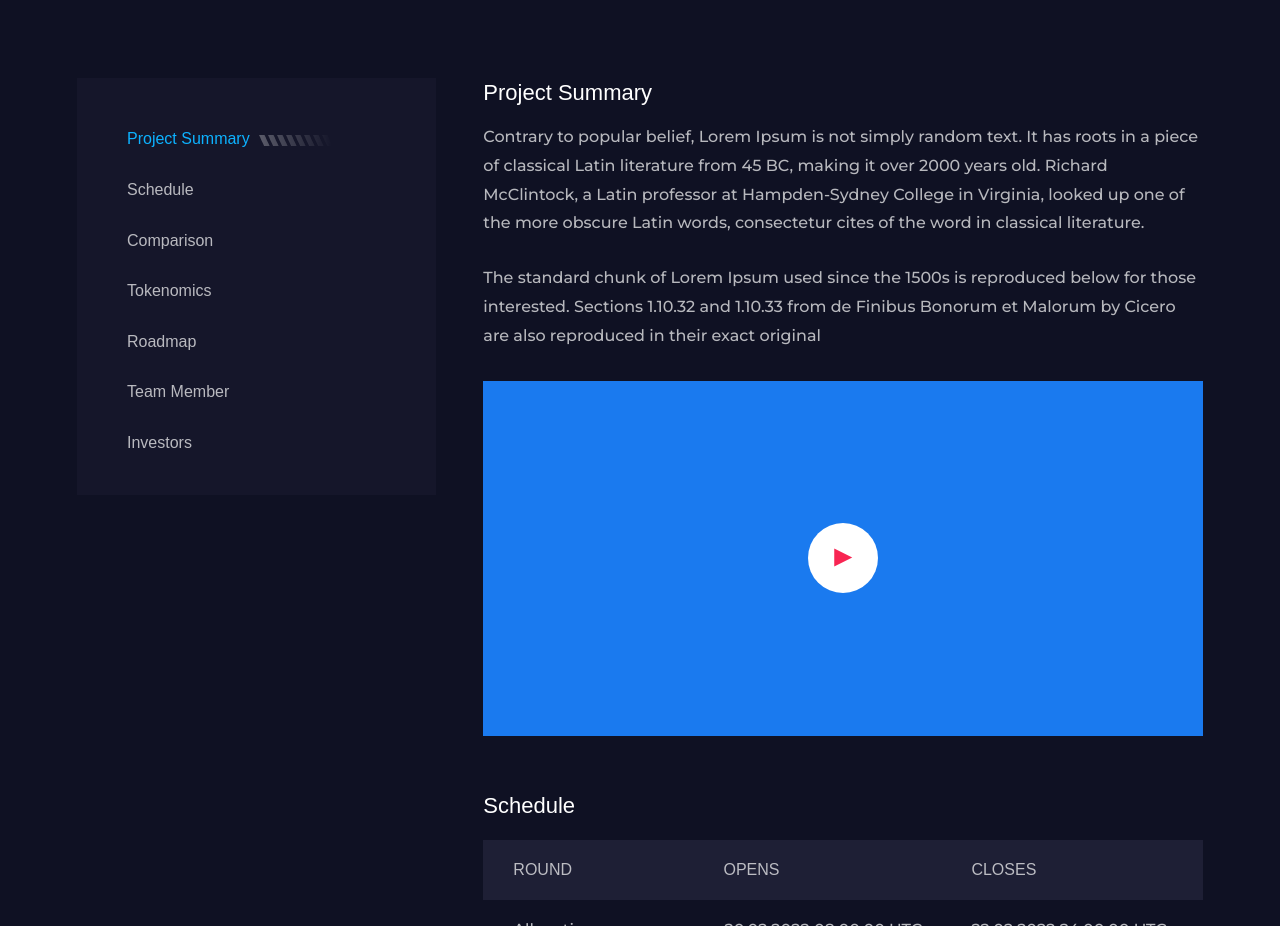
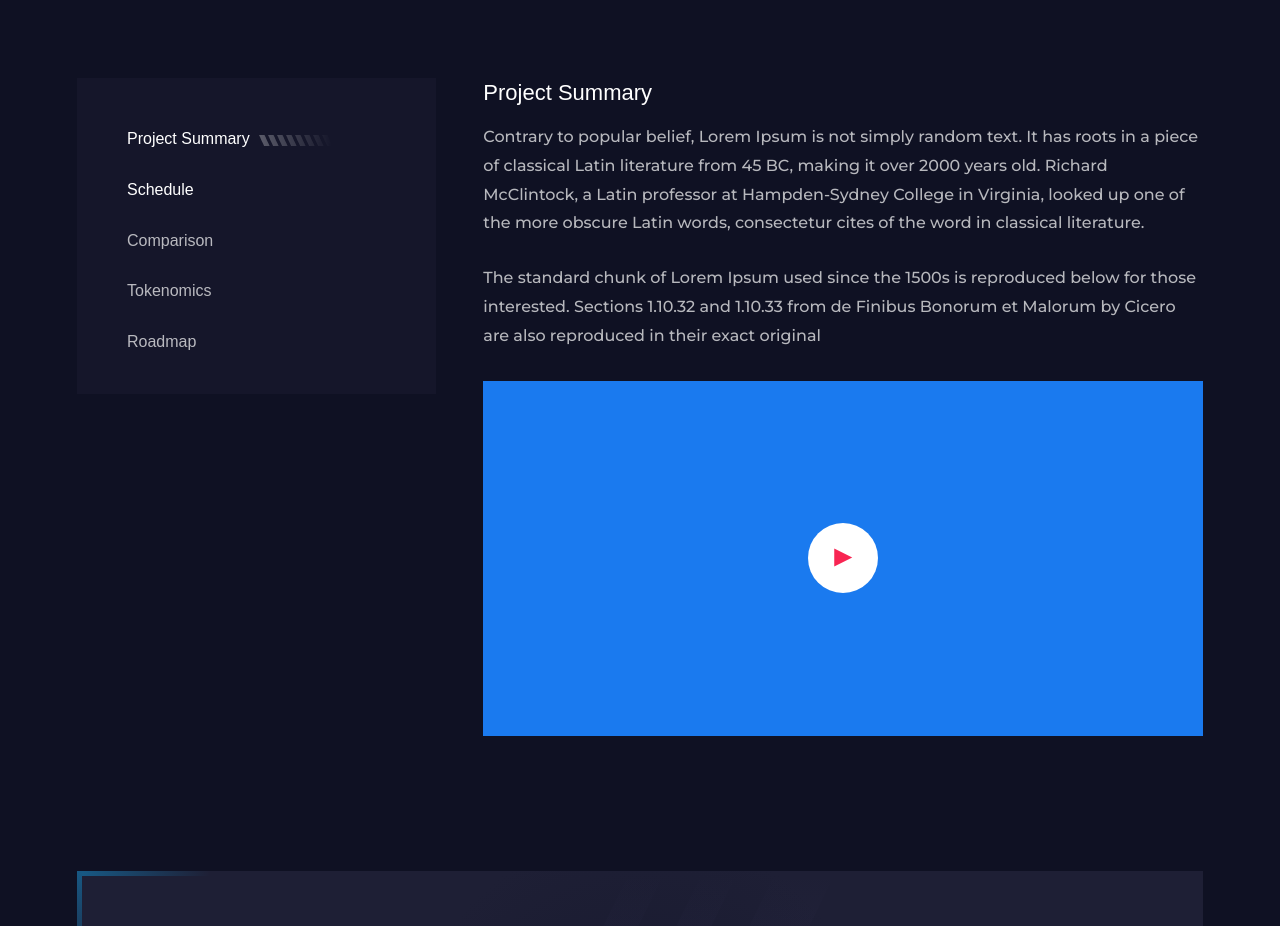
Before and after one commit to codeChef8888/xyz, a Next.js app: page /project-details in a window 1280 px wide. Shown: the part 1046-1972 px from the top of the page. Built offline with nearby package versions, Linux system fonts and the light colour scheme.

Commit message:
navigation in project details

```diff
--- a/components/projects-detail/ProjectSummarySection.tsx
+++ b/components/projects-detail/ProjectSummarySection.tsx
@@ -1,7 +1,11 @@
 /* eslint-disable @next/next/no-img-element */
 import type { NextPage } from "next";
+import { useState } from "react";
+
 
 const ProjectSummarySection: NextPage = () => {
+  const [activeTab, setActiveTab] = useState("summary");
+
   return (
     <div className="row mt-50">
       <div className="col-md-4">
@@ -12,11 +16,14 @@ const ProjectSummarySection: NextPage = () => {
               id="nav-project-summary"
               data-bs-toggle="tab"
               data-bs-target="#project-summary"
+              onClick={() => setActiveTab("summary")}
               type="button"
               role="tab"
               aria-selected="true"
             >
+              <a href="#project-summary">
                Project Summary{" "}
+              </a>
               <img src="assets/images/project/menu-image.png" alt="project" />
             </button>
 
@@ -25,11 +32,14 @@ const ProjectSummarySection: NextPage = () => {
               id="nav-schedule"
               data-bs-toggle="tab"
               data-bs-target="#schedule"
+              onClick={() => setActiveTab("schedule")}
               type="button"
               role="tab"
               aria-selected="false"
             >
+              <a href="#schedule">
                 Schedule{" "}
+              </a>
               <img src="assets/images/project/menu-image.png" alt="project" />
             </button>
 
@@ -38,6 +48,7 @@ const ProjectSummarySection: NextPage = () => {
               id="nav-comparison"
               data-bs-toggle="tab"
               data-bs-target="#comparison"
+              onClick={() => setActiveTab("comparison")}
               type="button"
               role="tab"
               aria-selected="false"
@@ -51,6 +62,7 @@ const ProjectSummarySection: NextPage = () => {
               id="nav-tokenomics"
               data-bs-toggle="tab"
               data-bs-target="#tokenomics"
+              onClick={() => setActiveTab("tokenomics")}
               type="button"
               role="tab"
               aria-selected="false"
@@ -64,6 +76,7 @@ const ProjectSummarySection: NextPage = () => {
               id="nav-roadmap"
               data-bs-toggle="tab"
               data-bs-target="#roadmap"
+              onClick={() => setActiveTab("roadmap")}
               type="button"
               role="tab"
               aria-selected="false"
@@ -72,7 +85,7 @@ const ProjectSummarySection: NextPage = () => {
               <img src="assets/images/project/menu-image.png" alt="project" />
             </button>
 
-            <button
+            {/* <button
               className="nav-link"
               id="nav-team-member"
               data-bs-toggle="tab"
@@ -96,17 +109,16 @@ const ProjectSummarySection: NextPage = () => {
             >
               Investors{" "}
               <img src="assets/images/project/menu-image.png" alt="project" />
-            </button>
+            </button> */}
           </div>
         </div>
       </div>
+
       <div className="col-md-8 pl-35 sm-pl-15 sm-pt-40">
-        <div
-          className="tab-pane fade show active"
-          id="schedule"
-          role="tabpanel"
-          aria-labelledby="schedule"
-        >
+      {
+        activeTab === "summary" ?
+        (
+          <>
             <div className="project-summary-content">
               <div className="tab-content" id="nav-tabContent">
                 <div
@@ -115,7 +127,7 @@ const ProjectSummarySection: NextPage = () => {
                   role="tabpanel"
                   aria-labelledby="project-summary"
                 >
-                <div className="project-summary-information">
+                  <div className="project-summary-information" id="project-summary">
                     <h4 className="title2 mb-15">Project Summary</h4>
                     <p>
                       Contrary to popular belief, Lorem Ipsum is not simply random
@@ -147,7 +159,13 @@ const ProjectSummarySection: NextPage = () => {
                 <i className="icon-play"></i>
               </a>
             </div>
-          <h4 className="mb-20">Schedule</h4>
+          </>
+        )
+        :
+        activeTab === "schedule" ?
+        (
+          <>
+            <h4 className="mb-20" id="schedule">Schedule</h4>
             <table className="mb-55">
               <tr className="table-header">
                 <th>Round</th>
@@ -175,7 +193,12 @@ const ProjectSummarySection: NextPage = () => {
                 <td>18.03.2022 16:00:00 UTC</td>
               </tr>
             </table>
-
+          </>
+        )
+        :
+        activeTab === "comparison" ?
+        (
+          <>
             <h4 className="mb-20">Comparison</h4>
             <p className="mb-45">
               It has roots in a piece of classical Latin literature from 45 BC,
@@ -186,6 +209,12 @@ const ProjectSummarySection: NextPage = () => {
               are also reproduced in their exact original making it over 2000
               years old. Richard McClintock
             </p>
+          </>
+        )
+        :
+        activeTab === 'tokenomics' ?
+        (
+          <>
             <h4 className="mb-20">Tokenomics</h4>
             <div className="project-service align-items-center">
               <div className="project-image">
@@ -229,6 +258,11 @@ const ProjectSummarySection: NextPage = () => {
                 </div>
               </div>
             </div>
+          </>
+        )
+        :
+        (
+          <>
             <h4 className="title2 mb-15">Roadmap</h4>
             <p>
               It has roots in a piece of classical Latin literature from 45 BC,
@@ -242,7 +276,17 @@ const ProjectSummarySection: NextPage = () => {
               reproduced in their exact original making it over 2000 years old.
               Richard McClintock
             </p>
-        </div>
+          </>
+        )
+      }
+        {/* <div
+          className="tab-pane fade show active"
+          id="schedule"
+          role="tabpanel"
+          aria-labelledby="schedule"
+        >
+
+        </div> */}
       </div>
     </div>
   );
```
Lines whose indentation alone changed are shown as unchanged.
